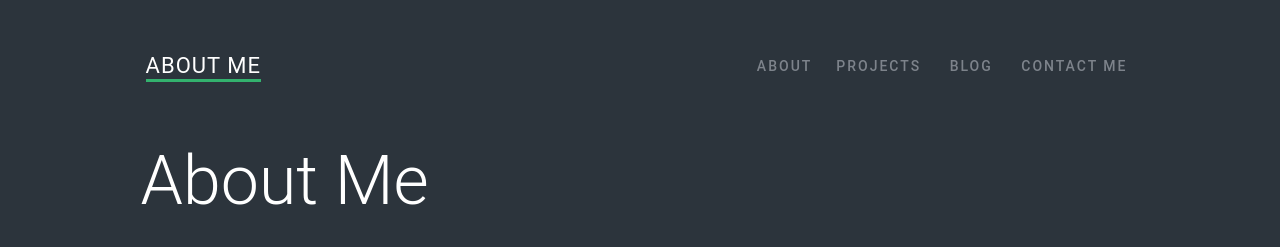
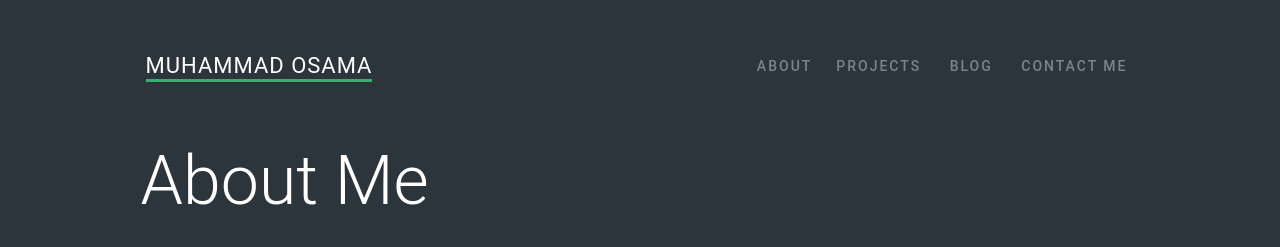
Before and after one commit to osama/osama.github.com, a Jekyll site: the page built from about/index.html, in a window 1280 px wide. Shown: the top 247 px of the page. Built offline with Jekyll 4.4.1, drawn with Linux system fonts in a browser that asks for light colours.

Commit message:
Cleaning up links.

```diff
--- a/_layouts/post.html
+++ b/_layouts/post.html
@@ -28,10 +28,8 @@
                 <div class="header-inside">
                     <div class="navigation-wrap clearfix">
                         <div class="hgroup">
-                            <h1 class="site-title"><a href="index.html" rel=
-                            "home" title="Muhammad Osama">{{ page.title }}</a></h1>
-
-                            <h2 class="site-description">{{ page.description }}</h2>
+                            <h1 class="site-title"><a href="http://mcode.ca" rel=
+                            "home" title="Muhammad Osama">Muhammad Osama</a></h1>
                         </div>
 
                         <div class="navigation-wrap-inside clearfix">
@@ -49,22 +47,22 @@
                                             "menu-item menu-item-type-post_type menu-item-object-page menu-item-has-children menu-item-1475"
                                             id="menu-item-1475">
                                                 <a href=
-                                                "style-guide/index.html">About</a>
+                                                "/about/">About</a>
 
                                             <li class=
                                             "menu-item menu-item-type-post_type menu-item-object-page menu-item-1659"
                                             id="menu-item-1659"><a href=
-                                            "portfolio/index.html">Projects</a></li>
+                                            "/projects/">Projects</a></li>
 
                                             <li class=
                                             "menu-item menu-item-type-post_type menu-item-object-page menu-item-1342"
                                             id="menu-item-1342"><a href=
-                                            "blog/index.html">Blog</a></li>
+                                            "/blog/">Blog</a></li>
 
                                             <li class=
                                             "menu-item menu-item-type-post_type menu-item-object-page menu-item-1474"
                                             id="menu-item-1474"><a href=
-                                            "contact/index.html">Contact Me</a></li>
+                                            "mailto:muhammad.osama@mcode.ca">Contact Me</a></li>
                                         </ul>
                                     </div>
                                 </nav>
```
